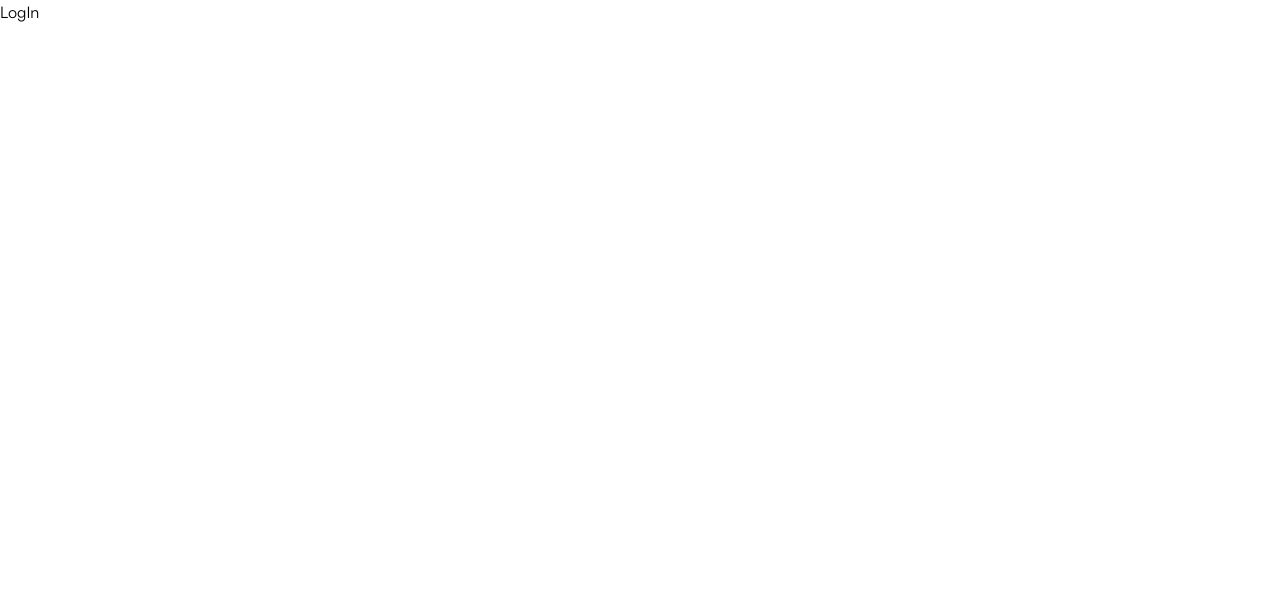
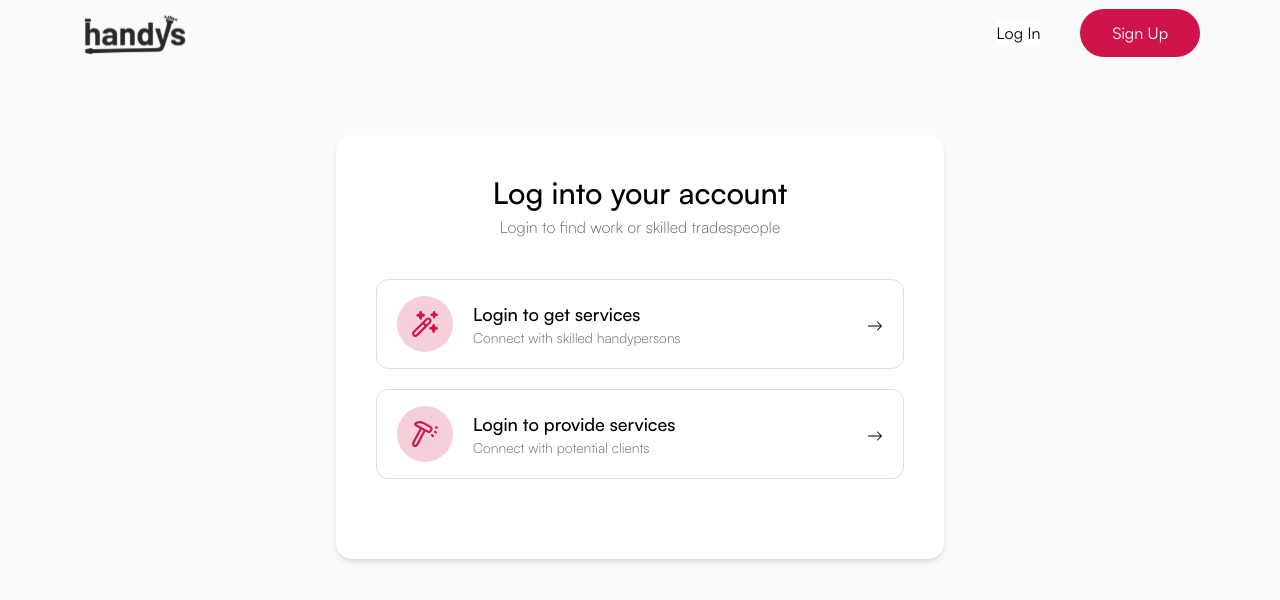
Before and after one commit to Handys-Inc/mvp-frontend, a React (Create React App) app: page /login in a window 1280 px wide. Shown: the top 600 px of the page. Built offline with nearby package versions, Linux system fonts and the light colour scheme.

Commit message:
404 Not Found

```diff
--- a/src/app/Auth/LogIn.js/LogIn.js
+++ b/src/app/Auth/LogIn.js/LogIn.js
@@ -1,7 +1,81 @@
-import React from "react";
+import React, { Fragment } from "react";
+
+import Navbar from "../../../components/Navbar/Navbar";
+
+// icons
+import { BsArrowRight } from "react-icons/bs";
+import HammerIcon from "../../../assets/icons/svg/HammerIcon";
+import WandIcon from "../../../assets/icons/svg/WandIcon";
+import { NavLink } from "react-router-dom";
 
 function LogIn() {
-  return <div>LogIn</div>;
+  return (
+    <div className="bg-lightGray h-screen">
+      <Navbar />
+      <div className="text-[#DDDDDD] block md:hidden mt-2">
+        <hr />
+      </div>
+      <div className="auth-center">
+        <div className="bg-lightGray md:bg-white md:shadow-md w-full md:w-[38rem] rounded-2xl md:p-10 p-2">
+          <h1 className="text-center text-2xl md:text-3xl font-semibold">
+            Log into your account
+          </h1>
+          <p className="text-gray  font-light mt-1 text-center">
+            Login to find work or skilled tradespeople
+          </p>
+
+          {/* options */}
+          <div className="flex flex-col gap-5 mt-5 md:mt-10 mb-10">
+            {/* Login As Client Option */}
+            <NavLink className="w-full" to="/signup/client">
+              <div className="auth-option">
+                <div className="flex gap-5 items-center">
+                  <div className="auth-icon">
+                    <WandIcon fill="#CE1449" />
+                  </div>
+                  <div>
+                    <h3 className="text-base md:text-lg font-semibold">
+                      Login to get services
+                    </h3>
+                    <p className="font-light text-gray text-sm">
+                      {" "}
+                      Connect with skilled handypersons
+                    </p>
+                  </div>
+                </div>
+                <div>
+                  <BsArrowRight className="ml-2 inline-block" />
+                </div>
+              </div>
+            </NavLink>
+
+            {/* Login as Provider Option */}
+            <NavLink className="w-full" to="/signup/provider">
+              <div className="auth-option">
+                <div className="flex gap-5 items-center">
+                  <div className="auth-icon">
+                    <HammerIcon fill="#CE1449" />
+                  </div>
+                  <div>
+                    <h3 className="text-base md:text-lg font-semibold">
+                      Login to provide services
+                    </h3>
+                    <p className="font-light text-gray text-sm">
+                      {" "}
+                      Connect with potential clients
+                    </p>
+                  </div>
+                </div>
+                <div>
+                  <BsArrowRight className="ml-2 inline-block" />
+                </div>
+              </div>
+            </NavLink>
+          </div>
+        </div>
+      </div>
+    </div>
+  );
 }
 
 export default LogIn;
--- a/src/app/NotFound/Notfound.js
+++ b/src/app/NotFound/Notfound.js
@@ -1,7 +1,41 @@
 import React from "react";
 
+import { NavLink } from "react-router-dom";
+
+import logo from "../../assets/logo/logo.svg";
+import toolbox from "../../assets/icons/toolbox.svg";
+
 function Notfound() {
-  return <div>Notfound</div>;
+  return (
+    <div className="bg-secondary md:h-screen min-h-screen flex p-10 md:p-0">
+      <div className="max-w-4xl flex mx-auto flex-col gap-5 md:gap-20 md:flex-row items-center justify-around">
+        <div>
+          <NavLink to="/">
+            <img className="w-20 md:w-28" src={logo} alt="Logo" />
+          </NavLink>
+          <h1 className="text-6xl md:text-8xl mt-10 mb-5 font-bold">Oops!</h1>
+          <p className="font-medium text-xl md:text-4xl">
+            We can't seem to find the page you're looking for.
+          </p>
+          <p className="mt-5 md:mt-10 mb-3 md:mb-5 text-lg md:text-xl">
+            Error code: 404
+          </p>
+          <p className="text-lg md:text-xl">
+            Here are some helpful links instead
+          </p>
+          <NavLink to="/">
+            <span className="text-primary block mt-3 md:mt-5"> Home </span>
+          </NavLink>
+          <NavLink to="/help">
+            <span className="text-primary mt-2 block"> Help</span>
+          </NavLink>
+        </div>
+        <div>
+          <img src={toolbox} alt="toolbox" />
+        </div>
+      </div>
+    </div>
+  );
 }
 
 export default Notfound;
```
Also changed, not shown: src/assets/icons/toolbox.svg (added).
